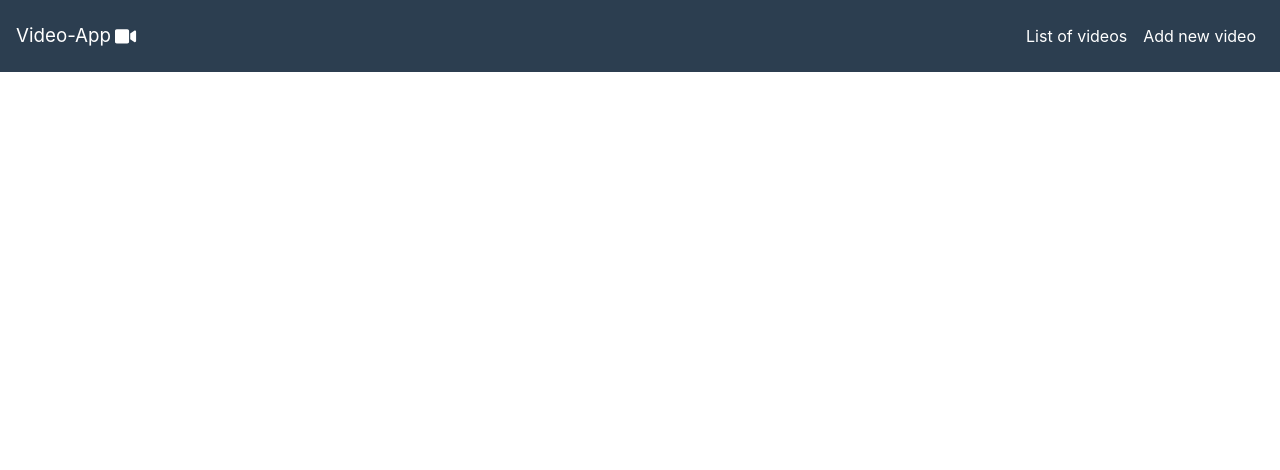
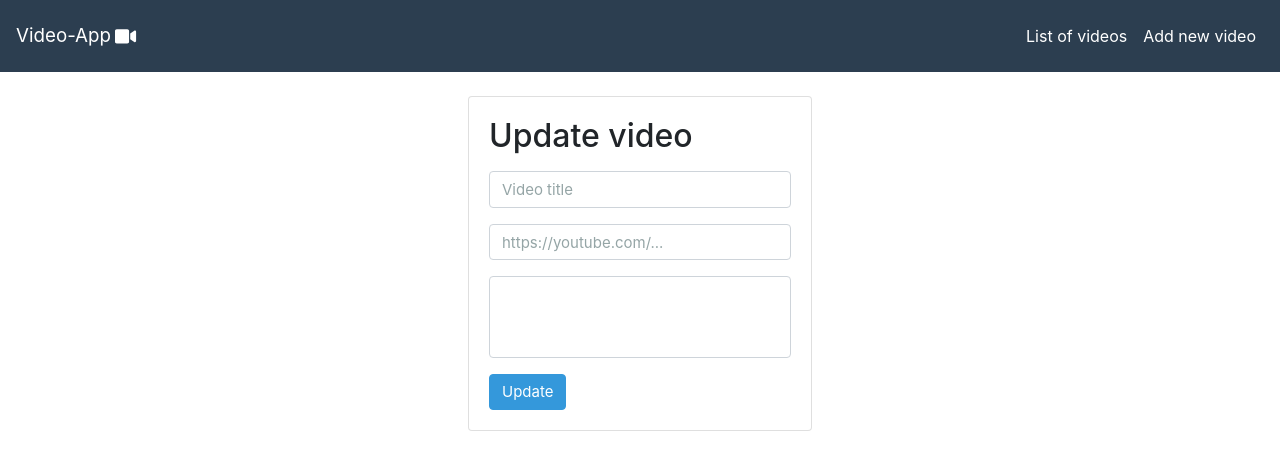
Before and after one commit to emiperalta/videos-app, a React (Create React App) app in the folder frontend/: page /update/1 in a window 1280 px wide. Shown: the top 470 px of the page. Built offline with nearby package versions, Linux system fonts and the light colour scheme; no server answers.

Commit message:
Update video functionality added

```diff
--- a/frontend/src/App.tsx
+++ b/frontend/src/App.tsx
@@ -16,6 +16,7 @@ function App() {
                     <Switch>
                         <Route exact path='/' component={VideoList} />
                         <Route path='/addvideo' component={VideoForm} />
+                        <Route path='/update/:id' component={VideoForm} />
                     </Switch>
                     <ToastContainer />
                 </div>
--- a/frontend/src/components/Services/Api.ts
+++ b/frontend/src/components/Services/Api.ts
@@ -4,21 +4,21 @@ import { IVideo } from './IVideo';
 const baseURL = 'http://localhost:5000/api/videos';
 
 export const getVideos = async () => {
-    return await axios.get(baseURL);
+    return await axios.get<IVideo[]>(baseURL);
 };
 
-export const getVideoById = async (id: number) => {
-    return await axios.get(baseURL + id);
+export const getVideoById = async (id: string) => {
+    return await axios.get<IVideo>(baseURL + '/' + id);
 };
 
 export const createVideo = async (video: IVideo) => {
     return await axios.post(baseURL, video);
 };
 
-export const updateVideo = async (id: number, videoUpdate: IVideo) => {
-    return await axios.put(baseURL + id, videoUpdate);
+export const updateVideo = async (id: string, videoUpdate: IVideo) => {
+    return await axios.put(baseURL + '/' + id, videoUpdate);
 };
 
-export const deleteVideo = async (id: number) => {
-    return await axios.delete(baseURL + id);
+export const deleteVideo = async (id: string) => {
+    return await axios.delete(baseURL + '/' + id);
 };
--- a/frontend/src/components/Services/IVideo.ts
+++ b/frontend/src/components/Services/IVideo.ts
@@ -13,4 +13,8 @@ export interface Props {
     video: IVideo;
 }
 
+export interface Params {
+    id: string;
+}
+
 export type InputChange = ChangeEvent<HTMLInputElement | HTMLTextAreaElement>;
--- a/frontend/src/components/Videos/Video.tsx
+++ b/frontend/src/components/Videos/Video.tsx
@@ -1,17 +1,21 @@
 import React from 'react';
 import ReactPlayer from 'react-player';
 import { Props } from '../Services/IVideo';
+import * as Api from '../Services/Api';
 import { FontAwesomeIcon } from '@fortawesome/react-fontawesome';
 import { faMinusSquare } from '@fortawesome/free-solid-svg-icons';
+import { useHistory } from 'react-router-dom';
 
 const Video = (props: Props) => {
-    const deleteHandler = () => {
-        //delete video from the list
+    const history = useHistory();
+
+    const deleteHandler = async (id: string) => {
+        await Api.deleteVideo(id);
     };
 
     return (
         <div className='col-md-4 p-2'>
-            <div className='card'>
+            <div className='card' style={{ cursor: 'pointer' }}>
                 <div className='embed-responsive embed-responsive-21by9'>
                     <ReactPlayer
                         url={props.video.url}
@@ -19,12 +23,15 @@ const Video = (props: Props) => {
                         height='100px'
                     />
                 </div>
-                <div className='card-body'>
+                <div
+                    className='card-body'
+                    onClick={() => history.push(`/update/${props.video._id}`)}
+                >
                     <div className='d-flex justify-content-between'>
                         <h5 className='card-title'>{props.video.title}</h5>
                         <FontAwesomeIcon
                             icon={faMinusSquare}
-                            onClick={deleteHandler}
+                            onClick={() => deleteHandler(props.video._id!)}
                         />
                     </div>
                     <p className='card-text'>{props.video.description}</p>
--- a/frontend/src/components/Videos/VideoForm.tsx
+++ b/frontend/src/components/Videos/VideoForm.tsx
@@ -1,8 +1,8 @@
-import React, { FormEvent, useState } from 'react';
-import { IVideo, InputChange } from '../Services/IVideo';
+import React, { FormEvent, useState, useEffect } from 'react';
+import { IVideo, InputChange, Params } from '../Services/IVideo';
 import * as Api from '../Services/Api';
 import { toast } from 'react-toastify';
-import { useHistory } from 'react-router-dom';
+import { useHistory, useParams } from 'react-router-dom';
 
 const initialState = {
     title: '',
@@ -13,8 +13,20 @@ const initialState = {
 const VideoForm = () => {
     const [video, setVideo] = useState<IVideo>(initialState);
     const history = useHistory();
+    const params = useParams<Params>();
 
-    const inputsHandler = (e: InputChange) => {
+    const getVideoById = async (id: string) => {
+        const res = await Api.getVideoById(id);
+        const { title, description, url } = res.data;
+
+        setVideo({ title, description, url });
+    };
+
+    useEffect(() => {
+        if (params.id) getVideoById(params.id);
+    }, [params.id]);
+
+    const inputHandler = (e: InputChange) => {
         const { name, value } = e.target;
         const fieldValues = { [name]: value };
 
@@ -27,9 +39,15 @@ const VideoForm = () => {
     const submitHandler = async (e: FormEvent<HTMLFormElement>) => {
         e.preventDefault();
 
-        await Api.createVideo(video);
-        toast.success('Video added successfully!');
-        history.push('/');
+        if (params.id) {
+            await Api.updateVideo(params.id, video);
+            toast.info('Video updated successfully!');
+            history.push('/');
+        } else {
+            await Api.createVideo(video);
+            toast.success('Video added successfully!');
+            history.push('/');
+        }
     };
 
     return (
@@ -37,7 +55,11 @@ const VideoForm = () => {
             <div className='col-md-4 offset-md-4'>
                 <div className='card'>
                     <div className='card-body'>
-                        <h3>New video</h3>
+                        {params.id ? (
+                            <h3 className='pb-2'>Update video</h3>
+                        ) : (
+                            <h3 className='pb-2'>New video</h3>
+                        )}
                         <form onSubmit={submitHandler}>
                             <div className='form-group'>
                                 <input
@@ -45,7 +67,8 @@ const VideoForm = () => {
                                     name='title'
                                     placeholder='Video title'
                                     className='form-control'
-                                    onChange={inputsHandler}
+                                    onChange={inputHandler}
+                                    value={video.title}
                                 />
                             </div>
                             <div className='form-group'>
@@ -54,7 +77,8 @@ const VideoForm = () => {
                                     name='url'
                                     placeholder='https://youtube.com/...'
                                     className='form-control'
-                                    onChange={inputsHandler}
+                                    onChange={inputHandler}
+                                    value={video.url}
                                 />
                             </div>
                             <div className='form-group'>
@@ -63,12 +87,23 @@ const VideoForm = () => {
                                     rows={3}
                                     className='form-control'
                                     style={{ resize: 'none' }}
-                                    onChange={inputsHandler}
+                                    onChange={inputHandler}
+                                    value={video.description}
                                 ></textarea>
                             </div>
-                            <button type='submit' className='btn btn-primary'>
-                                Add video
-                            </button>
+
+                            {params.id ? (
+                                <button type='submit' className='btn btn-info'>
+                                    Update
+                                </button>
+                            ) : (
+                                <button
+                                    type='submit'
+                                    className='btn btn-primary'
+                                >
+                                    Create
+                                </button>
+                            )}
                         </form>
                     </div>
                 </div>
--- a/frontend/src/components/Videos/VideoList.tsx
+++ b/frontend/src/components/Videos/VideoList.tsx
@@ -2,6 +2,7 @@ import React, { useState, useEffect } from 'react';
 import Video from './Video';
 import { IVideo } from '../Services/IVideo';
 import * as Api from '../Services/Api';
+import { useHistory } from 'react-router-dom';
 
 const VideoList = () => {
     useEffect(() => {
```
